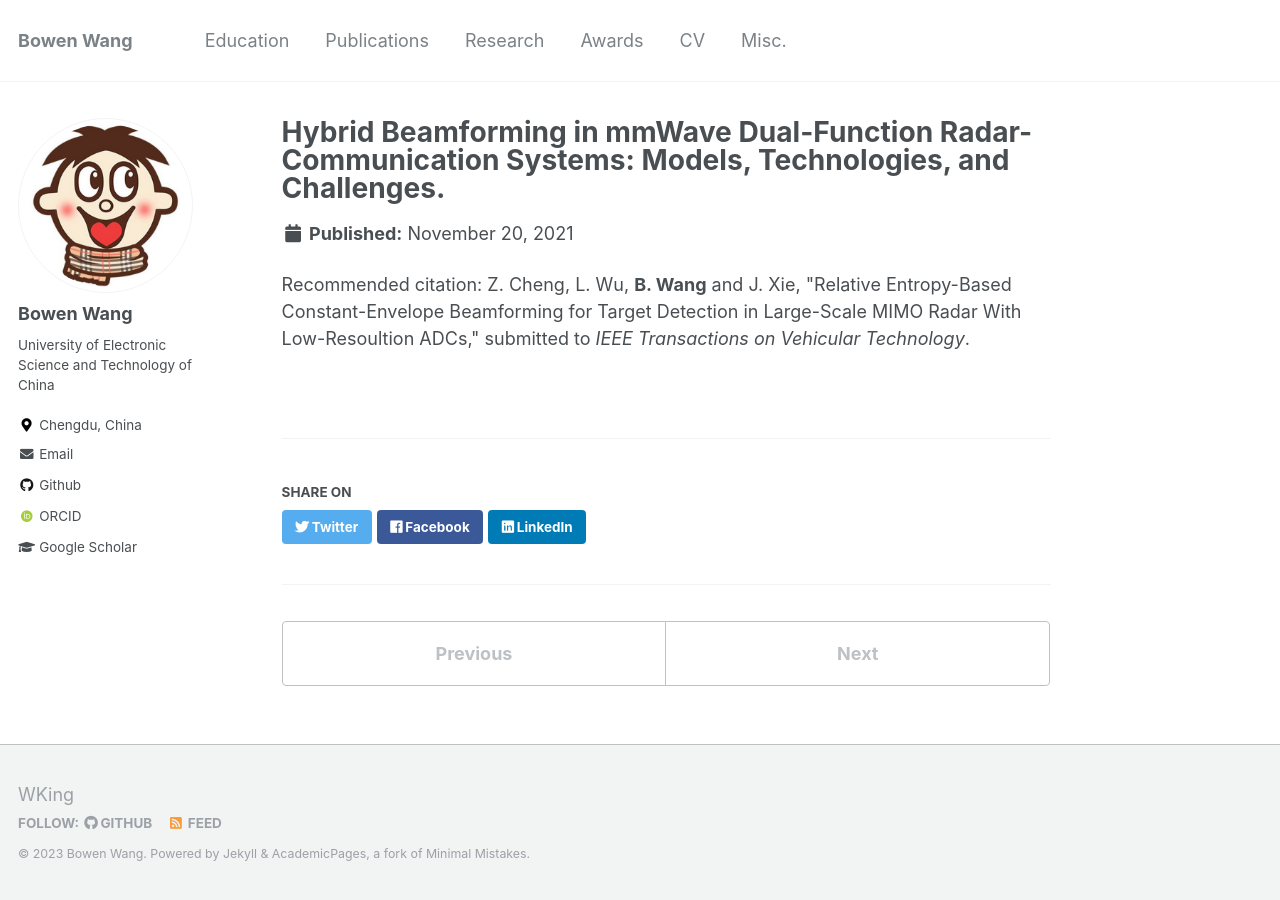
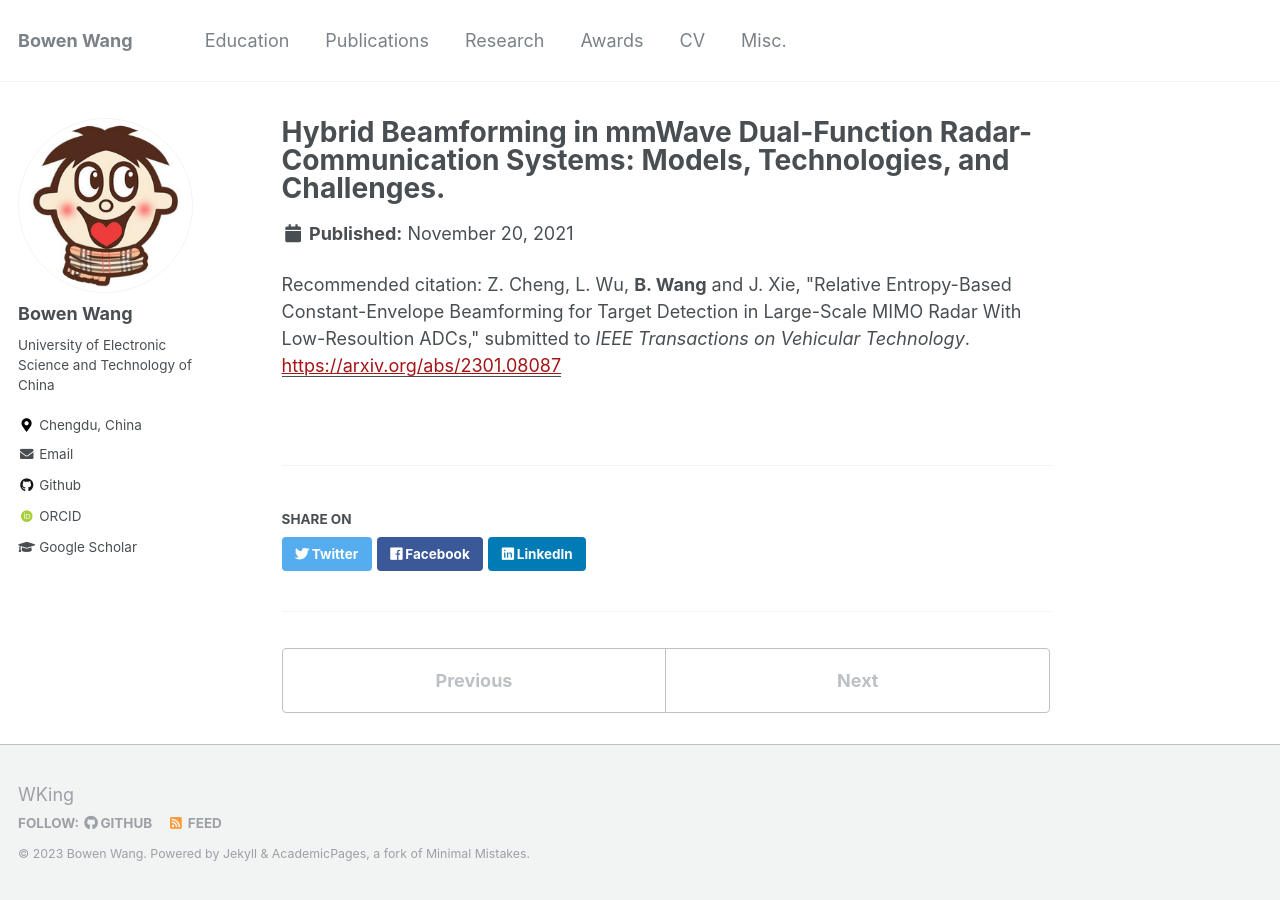
Before and after one commit to BW-Wang/BW-Wang.github.io, a Jekyll site: the page built from _publications/2021-arVix-tvt.md, in a window 1280 px wide. Built offline with Jekyll 4.4.1, drawn with Linux system fonts in a browser that asks for light colours; some web fonts are replaced; some of the changed lines change nothing that is shown.

Commit message:
Update 2021-arVix-tvt.md

```diff
--- a/_publications/2021-arVix-tvt.md
+++ b/_publications/2021-arVix-tvt.md
@@ -4,5 +4,6 @@ collection: arVix
 permalink: /publication/2021-arVix-tvt
 date: 2021-11-20
 level: arVix
+paperurl: 'https://arxiv.org/abs/2301.08087'
 citation: 'Z. Cheng, L. Wu, <b>B. Wang</b> and J. Xie, "Relative Entropy-Based  Constant-Envelope Beamforming for Target Detection in Large-Scale MIMO Radar With Low-Resoultion ADCs," submitted to <i>IEEE Transactions on Vehicular Technology</i>.'
 ---
```
